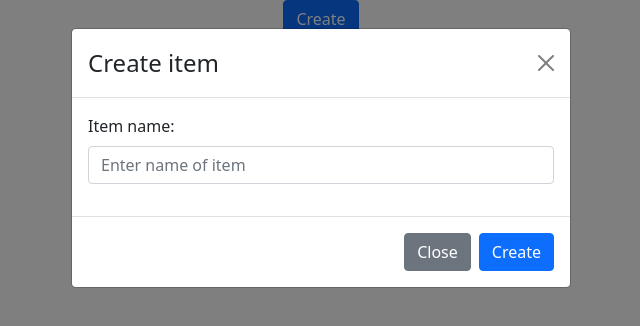
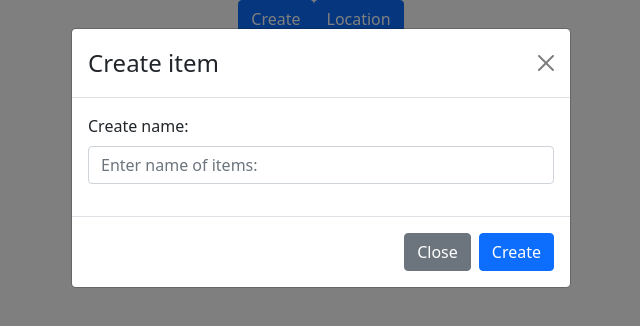
Before and after one commit to kevin-the-engi/shopify-backend, a React (Create React App) app in the folder client/: page / in a window 1280 px wide. Both pictures are taken after a click on the button "Create". Shown: the top 326 px of the page, without its empty margins (319-959 px from the left). Built offline with nearby package versions, Linux system fonts and the light colour scheme; no server answers.

Commit message:
Create location button, set up getWarehouses request, update names and keys

```diff
--- a/client/src/App.js
+++ b/client/src/App.js
@@ -2,14 +2,16 @@ import { useState, useEffect } from 'react';
 import axios from 'axios';
 import './App.css';
 
-import ItemButton from './components/ItemButton/ItemButton.jsx';
+import CreateButton from './components/CreateButton/CreateButton.jsx';
 import ListInventory from './components/ListInventory/ListInventory.jsx';
 
 function App() {
   const [data, setData] = useState([]);
+  const [warehouses, setWarehouses] = useState([]);
 
   useEffect(() => {
     getData();
+    getWarehouses();
   }, []);
 
   const getData = () => {
@@ -38,6 +40,16 @@ function App() {
       .then((data) => setData(data));
   }
 
+  const getWarehouses = () => {
+    axios.get('/warehouses')
+      .then((res) => res.data)
+      .then((data) => setWarehouses(data));
+  }
+
+  const postWarehouse = (name) => {
+    console.log(name)
+  }
+
   return (
     <div className="App">
       <header
@@ -45,7 +57,8 @@ function App() {
       </header>
 
       <div className="menu">
-        <ItemButton type="Create" getItem={postItem} />
+        <CreateButton type="Create" desc="Create item" getName={postItem} />
+        <CreateButton type="Location" desc="Create location" getName={postWarehouse} />
       </div>
 
       <ListInventory
--- a/client/src/components/ItemButton/ItemButton.jsx
+++ b/client/src/components/CreateButton/CreateButton.jsx
@@ -3,7 +3,7 @@ import { useState } from 'react';
 
 import Form from '../Form/Form.jsx';
 
-const ItemButton = ({ type, ...other }) => {
+const CreateButton = ({ type, desc, ...other }) => {
   const [show, toggleShow] = useState(false);
 
   const handleShow = (e) => {
@@ -22,7 +22,7 @@ const ItemButton = ({ type, ...other }) => {
 
       <Modal show={show} onHide={handleClose}>
         <Modal.Header closeButton>
-          <Modal.Title>{type} item</Modal.Title>
+          <Modal.Title>{desc}</Modal.Title>
         </Modal.Header>
 
         <Form
@@ -35,4 +35,4 @@ const ItemButton = ({ type, ...other }) => {
   );
 }
 
-export default ItemButton;
+export default CreateButton;
--- a/client/src/components/Form/Form.jsx
+++ b/client/src/components/Form/Form.jsx
@@ -1,7 +1,7 @@
 import { Button, Modal, Form } from 'react-bootstrap';
 import { useState } from 'react';
 
-const FormComponent = ({ handleClose, type, getItem, id }) => {
+const FormComponent = ({ handleClose, type, getName, id }) => {
   const [item, setItem] = useState('');
 
   const handleChange = (e) => {
@@ -12,7 +12,7 @@ const FormComponent = ({ handleClose, type, getItem, id }) => {
   const handleSubmit = (e) => {
     e.preventDefault();
     setItem('');
-    getItem(item, id);
+    getName(item, id);
     handleClose();
   }
 
@@ -20,9 +20,14 @@ const FormComponent = ({ handleClose, type, getItem, id }) => {
     <>
       <Modal.Body>
         <Form>
-            <Form.Group className="mb-3" controlId="formItemName">
-              <Form.Label>Item name:</Form.Label>
-              <Form.Control type="text" placeholder="Enter name of item" value={item} onChange={handleChange} />
+            <Form.Group className="mb-3" controlId="formName">
+              <Form.Label>{type} name:</Form.Label>
+              <Form.Control
+                type="text"
+                placeholder={"Enter name of " + (type === "Location" ? "location" : "items") + ":"}
+                value={item}
+                onChange={handleChange}
+              />
             </Form.Group>
         </Form>
       </Modal.Body>
--- a/client/src/components/ListInventoryItems/ListInventoryItems.jsx
+++ b/client/src/components/ListInventoryItems/ListInventoryItems.jsx
@@ -1,16 +1,17 @@
 import DeleteButton from '../DeleteButton/DeleteButton.jsx';
-import ItemButton from '../ItemButton/ItemButton.jsx';
+import CreateButton from '../CreateButton/CreateButton.jsx';
 
-const ListInventoryItems = ({ id, name, getItem, deleteItem }) => {
+const ListInventoryItems = ({ id, name, getName, deleteItem }) => {
   return(
     <tr className="item">
       <td>{id}</td>
       <td>{name}</td>
       <td>
-        <ItemButton
+        <CreateButton
           type="Edit"
+          desc="Edit item"
           id={id}
-          getItem={getItem}
+          getName={getName}
         />
       </td>
       <td>
```
Also changed, not shown: 2 other files (tests, documents, lock files or other folders).
